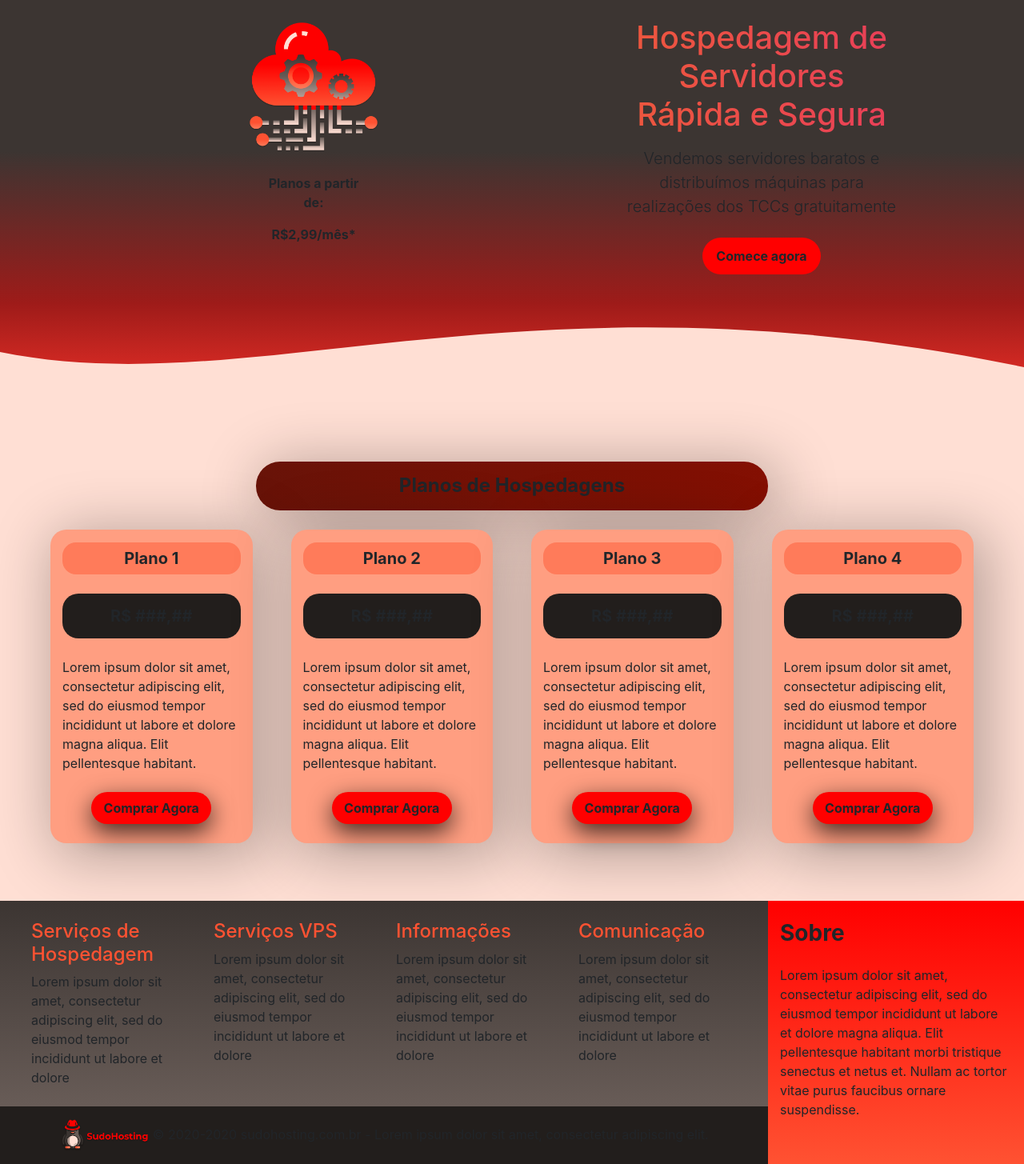
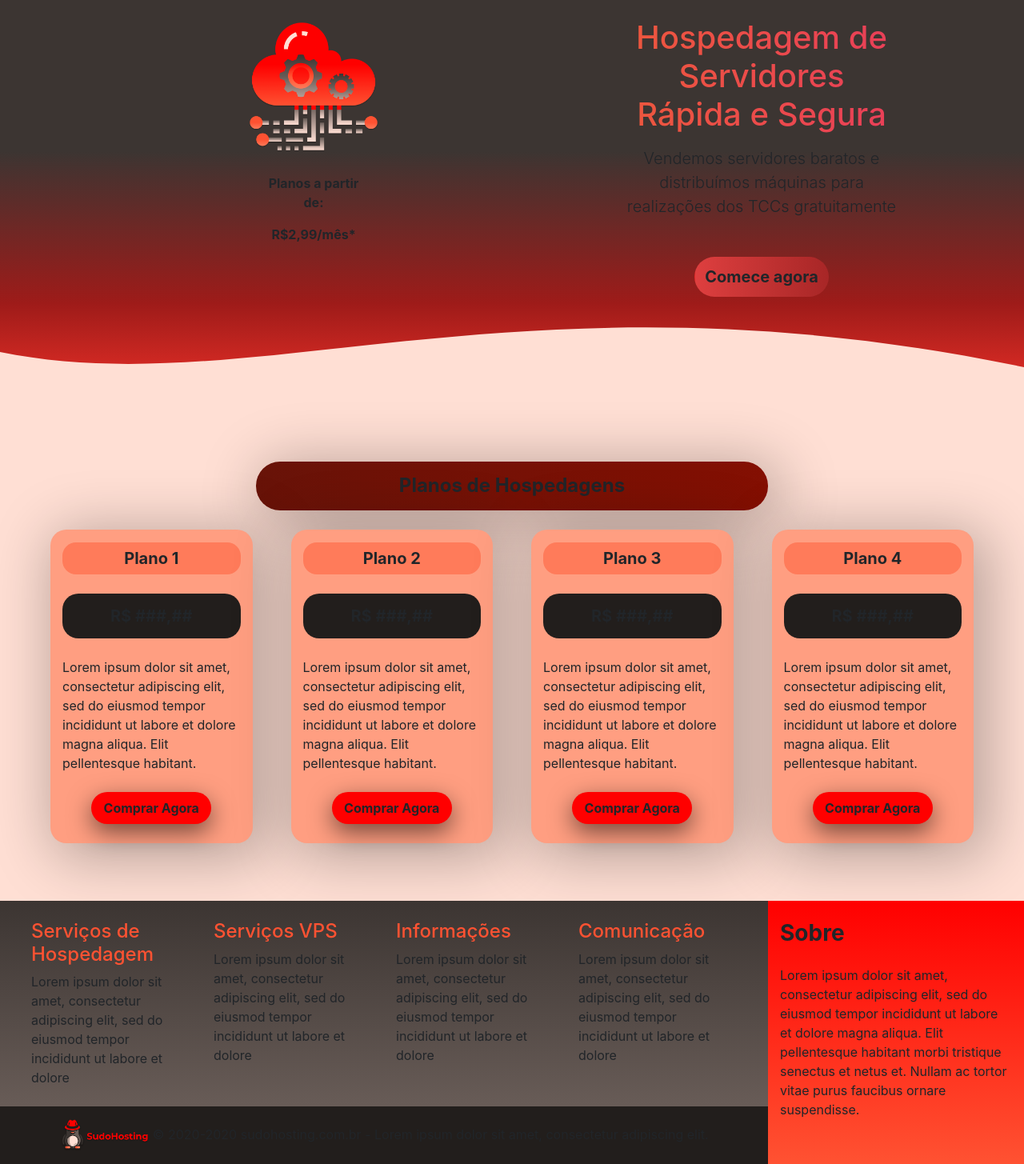
Before and after one commit to DarkSoldierBR/sudohosting, a PHP site: page /index.html in a window 1280 px wide. Shown: the part 74-1529 px from the top of the page at 80% size. Run offline with PHP 8.4, Linux system fonts and the light colour scheme; some libraries are stand-ins or nearby versions.

Commit message:
gradient getstarted button

```diff
--- a/css/home.css
+++ b/css/home.css
@@ -28,18 +28,68 @@ path{
 
 /* TESTE */
 
-.getstarted {
+/* .getstarted {
     border-radius: 30px;
     background-color: #FF0000;
 
 }
 .getstarted:hover{
     background-color: #86360E;
-}
+} */
+
+.getstarted {
+    height: 50px;
+    transform: translate(-0%,-0%);
+
+    box-sizing: border-box;
+    /* background: linear-gradient(90deg,#dd1818, #333333, #dd1818);   */
+    /* background-color: #dd1818; */
+    background: linear-gradient(90deg,#DE3F3F,#720E0E,#E92828);
+    text-align: center;
+    background-size: 400%;
+    border-radius: 25px;
+    z-index: 1;
+   }
+
+   .getstarted:hover {
+    animation: animate 5s linear infinite;
+   }
+
+   @keyframes animate {
+    0% {
+     background-position: 0%;
+    }
+
+    100% {
+        background-position: 400%;
+       }
+
+   }
+
+   .getstarted:before {
+    content: '';
+    position: absolute;
+    top: -10px;
+    bottom: -10px;
+    right: -10px;
+    left: -10px;
+    z-index: -1;
+    background: linear-gradient(90deg,#DE3F3F,#720E0E,#E92828);
+    background-size: 400%;
+    border-radius: 40px;
+    filter: blur(20px);
+    opacity: 0;
+    transition: 0.5s;
+   }
+
+   .getstarted:hover:before {
+    filter: blur(20px);
+    opacity: 1;
+    animation: animate 8s linear infinite;
+   }
 
 #row {
     position: absolute;
-
     margin-left: 15%;
     margin-right: 15%;
 }
@@ -92,13 +142,16 @@ box-shadow: 10px 10px 72px 9px rgba(0,0,0,0.28);
 .button-plan{
     background-color: #FF0000;
     border-radius: 25px;
-    -webkit-box-shadow: 0px 10px 30px 0px rgba(0, 0, 0, 0.75);
-    -moz-box-shadow: 0px 10px 30px 0px rgba(0, 0, 0, 0.75);
-    box-shadow: 0px 10px 30px 0px rgba(0, 0, 0, 0.75);
+    -webkit-box-shadow: 0px 10px 30px 0px rgba(0, 0, 0, 0.55);
+    -moz-box-shadow: 0px 10px 30px 0px rgba(0, 0, 0, 0.55);
+    box-shadow: 0px 10px 30px 0px rgba(0, 0, 0, 0.55);
     transition-duration: 0.6s;
 }
 .button-plan:hover{
     background-color: #86360E;
+    -webkit-box-shadow: 0px 10px 30px 0px rgba(0, 0, 0, 1.0);
+    -moz-box-shadow: 0px 10px 30px 0px rgba(0, 0, 0, 1.0);
+    box-shadow: 0px 10px 30px 0px rgba(0, 0, 0, 1.0);
 }
 #desc-title{
 border-radius: 15px;
--- a/index.html
+++ b/index.html
@@ -46,9 +46,12 @@
                             <p class="lead mb-4 text-font">Vendemos servidores baratos e distribuímos máquinas
                                 para
                                 realizações dos TCCs gratuitamente</p>
-                            <button type="button" class="btn getstarted">
-                                <p class="font-weight-bold text-font my-1 mx-1">Comece agora</p>
+
+                            <button type="button" class="btn getstarted m-4">
+                                <lead class="font-weight-bold text-font" style="font-size: 15pt;">Comece agora</lead>
+                                <!-- <h5 class="font-weight-bold text-font">Comece agora</h5> -->
                             </button>
+
                         </div>
                     </div>
                 </div>
```
